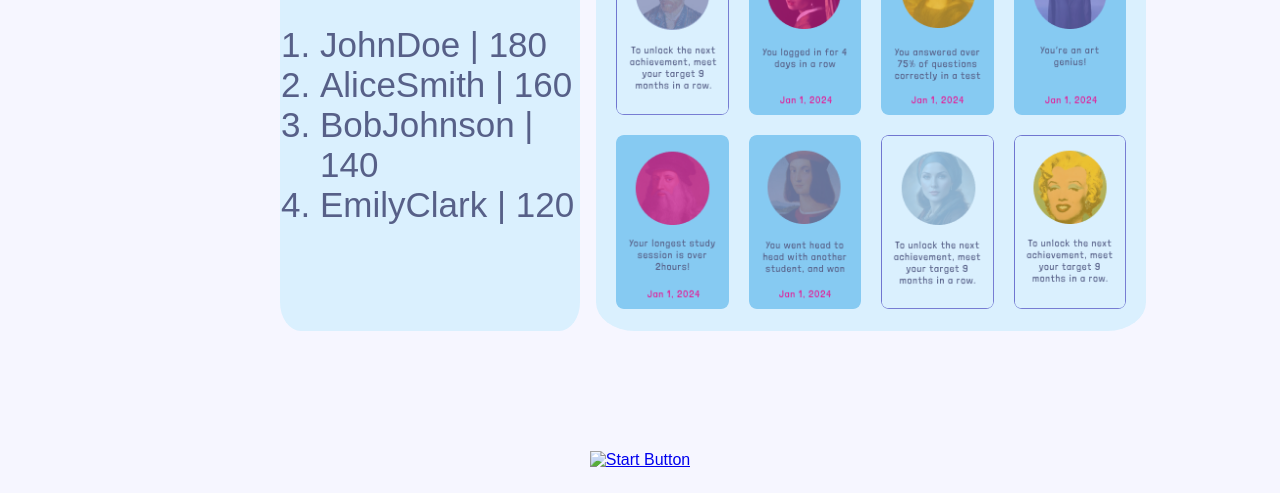
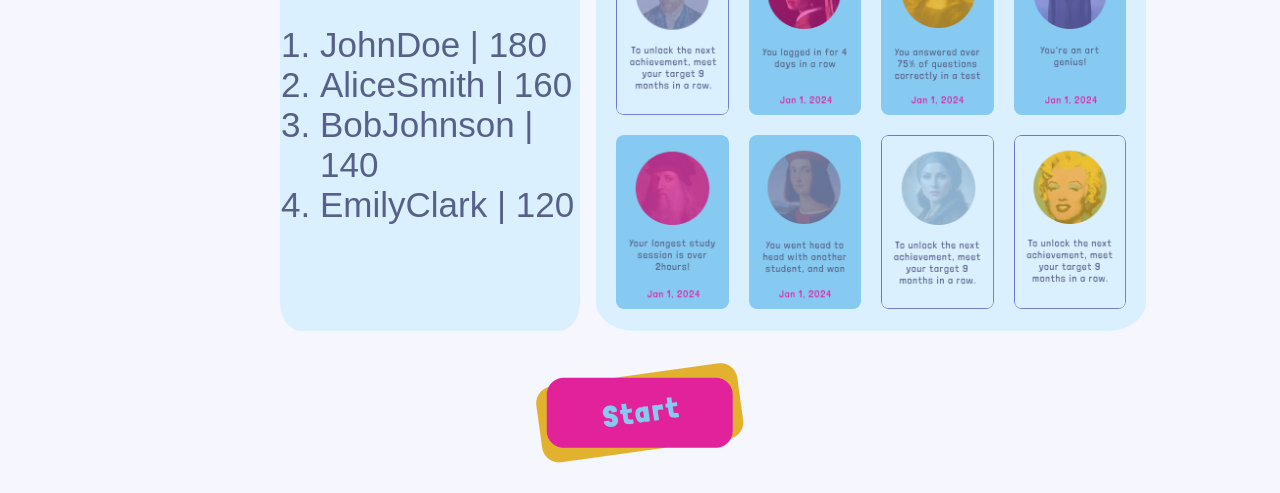
Before and after one commit to henriettaCodes/LFA---P1---Frontend, a website: page index.html in a window 1280 px wide. Shown: the part 323-816 px from the top of the page. Drawn offline with Linux system fonts and the light colour scheme; no server answers; a web font is replaced by a local one.

Commit message:
Update index.html

```diff
--- a/index.html
+++ b/index.html
@@ -64,7 +64,7 @@
 <!--When the button is outside of the body it seems to stay in place properly?-->
 <div class="start-btn">
     <a href="artist-bio.html?artist=pablo-picasso">
-        <img src="Images/Dashboard/Strt btn.png" alt="Start Button">
+        <img src="Images/Dashboard/Strt-btn.png" alt="Start Button">
     </a>
 
 </html>
```
